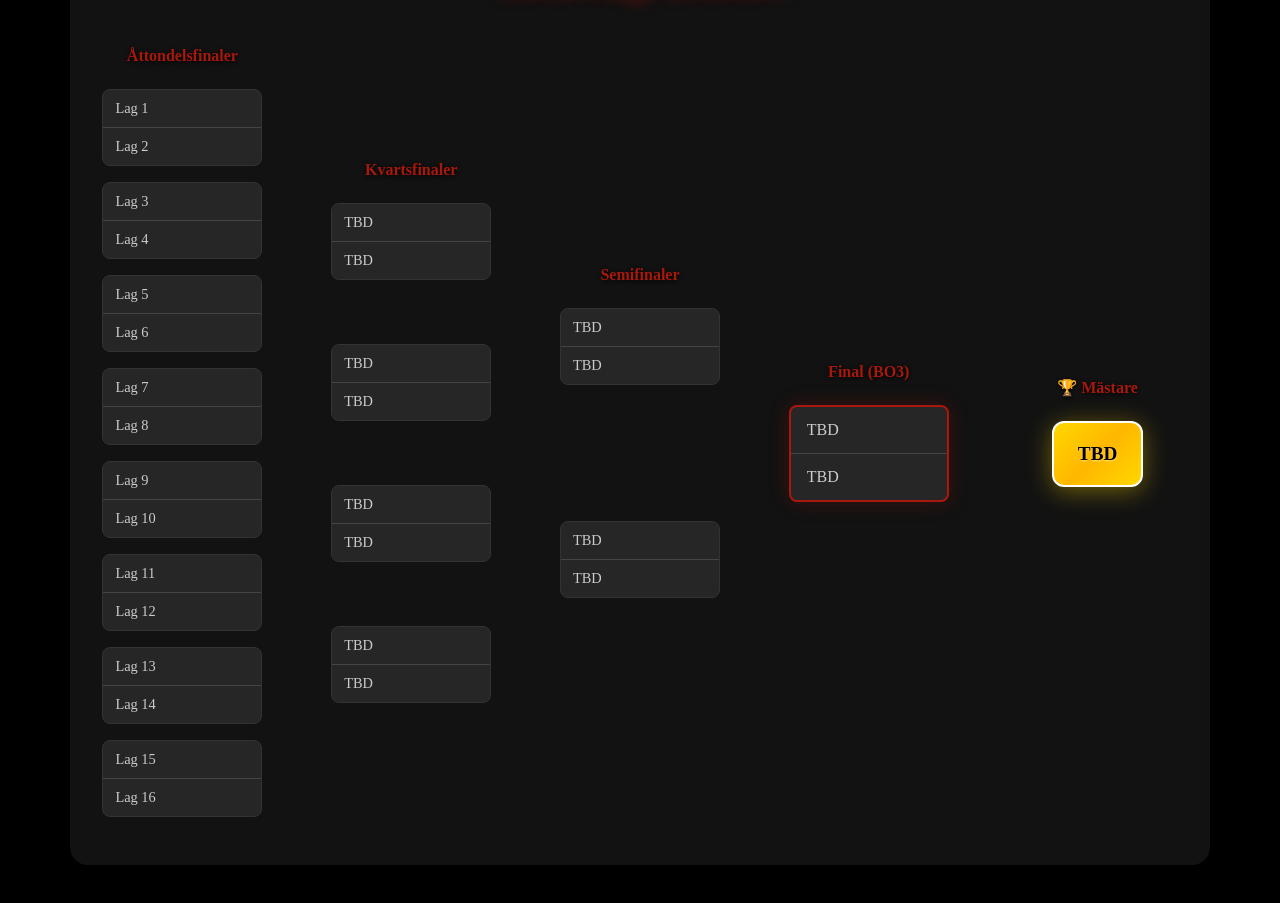
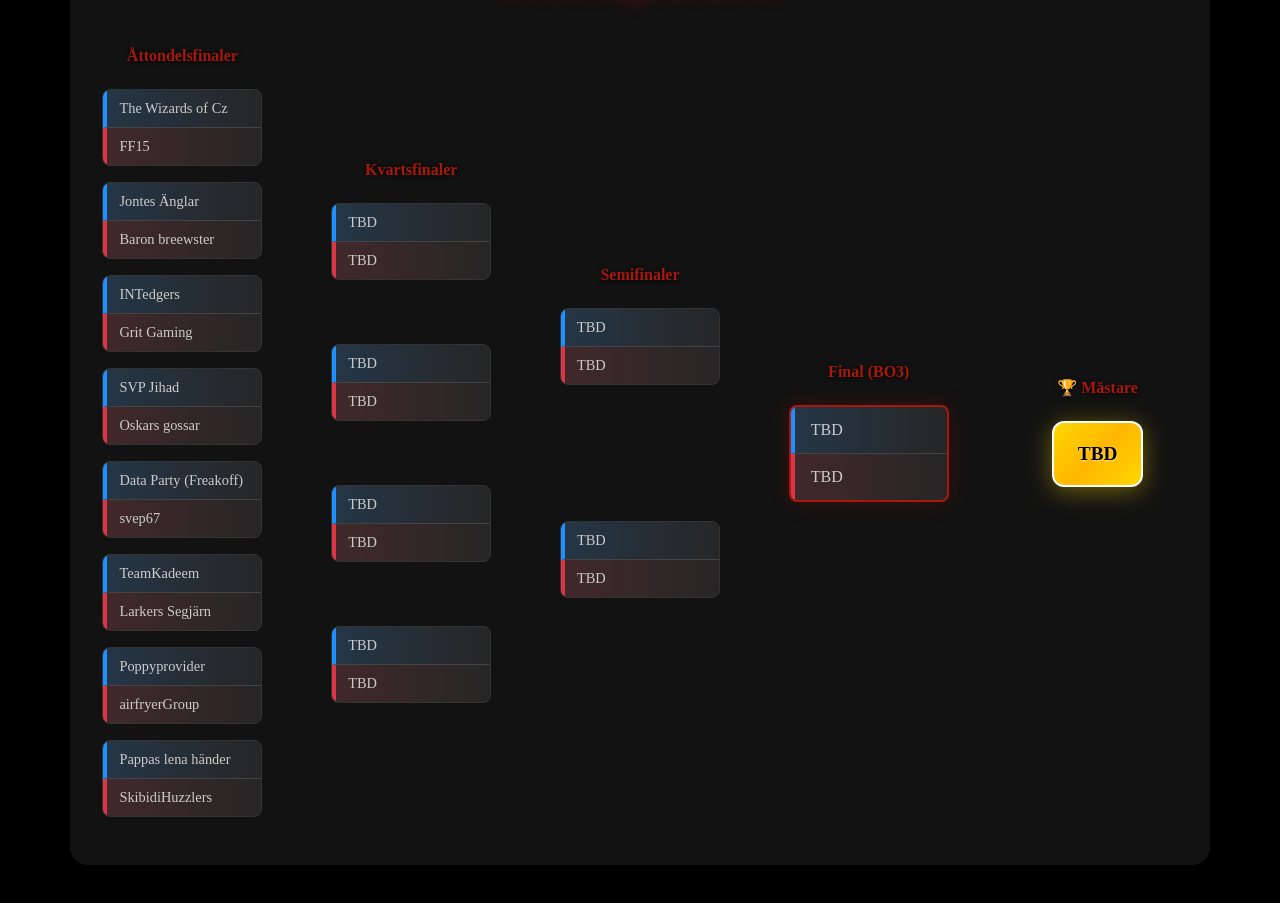
Before and after one commit to hinokzakir/piraya-webpage, a Vue app in the folder frontend/: page /lol in a window 1280 px wide. Shown: the part 1428-2331 px from the top of the page. Built offline with nearby package versions, Linux system fonts and the light colour scheme; no server answers; the database is empty; a web font is replaced by a local one.

Commit message:
added color red and blue to the teams in lol

```diff
--- a/frontend/src/components/LolPage.vue
+++ b/frontend/src/components/LolPage.vue
@@ -16,8 +16,8 @@
         <div class="bracket-round round-of-16">
           <div class="round-label">Åttondelsfinaler</div>
           <div class="match" v-for="(match, i) in bracket.roundOf16" :key="'r16-' + i">
-            <div class="team" :class="{ winner: match.winner === 1 }">{{ match.team1 }}</div>
-            <div class="team" :class="{ winner: match.winner === 2 }">{{ match.team2 }}</div>
+            <div class="team blue-team" :class="{ winner: match.winner === 1 }">{{ match.team1 }}</div>
+            <div class="team red-team" :class="{ winner: match.winner === 2 }">{{ match.team2 }}</div>
           </div>
         </div>
 
@@ -25,8 +25,8 @@
         <div class="bracket-round quarter-finals">
           <div class="round-label">Kvartsfinaler</div>
           <div class="match" v-for="(match, i) in bracket.quarterFinals" :key="'qf-' + i">
-            <div class="team" :class="{ winner: match.winner === 1 }">{{ match.team1 }}</div>
-            <div class="team" :class="{ winner: match.winner === 2 }">{{ match.team2 }}</div>
+            <div class="team blue-team" :class="{ winner: match.winner === 1 }">{{ match.team1 }}</div>
+            <div class="team red-team" :class="{ winner: match.winner === 2 }">{{ match.team2 }}</div>
           </div>
         </div>
 
@@ -34,8 +34,8 @@
         <div class="bracket-round semi-finals">
           <div class="round-label">Semifinaler</div>
           <div class="match" v-for="(match, i) in bracket.semiFinals" :key="'sf-' + i">
-            <div class="team" :class="{ winner: match.winner === 1 }">{{ match.team1 }}</div>
-            <div class="team" :class="{ winner: match.winner === 2 }">{{ match.team2 }}</div>
+            <div class="team blue-team" :class="{ winner: match.winner === 1 }">{{ match.team1 }}</div>
+            <div class="team red-team" :class="{ winner: match.winner === 2 }">{{ match.team2 }}</div>
           </div>
         </div>
 
@@ -43,8 +43,8 @@
         <div class="bracket-round final">
           <div class="round-label">Final (BO3)</div>
           <div class="match final-match">
-            <div class="team" :class="{ winner: bracket.final.winner === 1 }">{{ bracket.final.team1 }}</div>
-            <div class="team" :class="{ winner: bracket.final.winner === 2 }">{{ bracket.final.team2 }}</div>
+            <div class="team blue-team" :class="{ winner: bracket.final.winner === 1 }">{{ bracket.final.team1 }}</div>
+            <div class="team red-team" :class="{ winner: bracket.final.winner === 2 }">{{ bracket.final.team2 }}</div>
           </div>
         </div>
 
@@ -69,14 +69,14 @@ export default {
       bracket: {
         // Round of 16 (8 matches)
         roundOf16: [
-          { team1: 'Lag 1', team2: 'Lag 2', winner: null },
-          { team1: 'Lag 3', team2: 'Lag 4', winner: null },
-          { team1: 'Lag 5', team2: 'Lag 6', winner: null },
-          { team1: 'Lag 7', team2: 'Lag 8', winner: null },
-          { team1: 'Lag 9', team2: 'Lag 10', winner: null },
-          { team1: 'Lag 11', team2: 'Lag 12', winner: null },
-          { team1: 'Lag 13', team2: 'Lag 14', winner: null },
-          { team1: 'Lag 15', team2: 'Lag 16', winner: null }
+          { team1: 'The Wizards of Cz', team2: 'FF15', winner: null },
+          { team1: 'Jontes Änglar', team2: 'Baron breewster', winner: null },
+          { team1: 'INTedgers', team2: 'Grit Gaming', winner: null },
+          { team1: 'SVP Jihad', team2: 'Oskars gossar', winner: null },
+          { team1: 'Data Party (Freakoff)', team2: 'svep67', winner: null },
+          { team1: 'TeamKadeem', team2: 'Larkers Segjärn', winner: null },
+          { team1: 'Poppyprovider', team2: 'airfryerGroup', winner: null },
+          { team1: 'Pappas lena händer', team2: 'SkibidiHuzzlers', winner: null }
         ],
         // Quarter Finals (4 matches)
         quarterFinals: [
@@ -404,16 +404,38 @@ h1 {
   padding: 10px 12px;
   border-bottom: 1px solid #444;
   transition: background 0.2s, color 0.2s;
+  position: relative;
 }
 
 .team:last-child {
   border-bottom: none;
 }
 
+/* Blue team (left/home) */
+.team.blue-team {
+  border-left: 4px solid #1e90ff;
+  background: linear-gradient(90deg, rgba(30, 144, 255, 0.15) 0%, transparent 100%);
+}
+
+/* Red team (right/away) */
+.team.red-team {
+  border-left: 4px solid #dc3545;
+  background: linear-gradient(90deg, rgba(220, 53, 69, 0.15) 0%, transparent 100%);
+}
+
 .team.winner {
-  background: linear-gradient(90deg, #a8180c 0%, #d42010 100%);
+  font-weight: bold;
   color: #fff;
-  font-weight: bold;
+}
+
+.team.blue-team.winner {
+  background: linear-gradient(90deg, #1e90ff 0%, #4169e1 100%);
+  border-left-color: #4169e1;
+}
+
+.team.red-team.winner {
+  background: linear-gradient(90deg, #dc3545 0%, #c82333 100%);
+  border-left-color: #c82333;
 }
 
 /* Round of 16 spacing */
```
